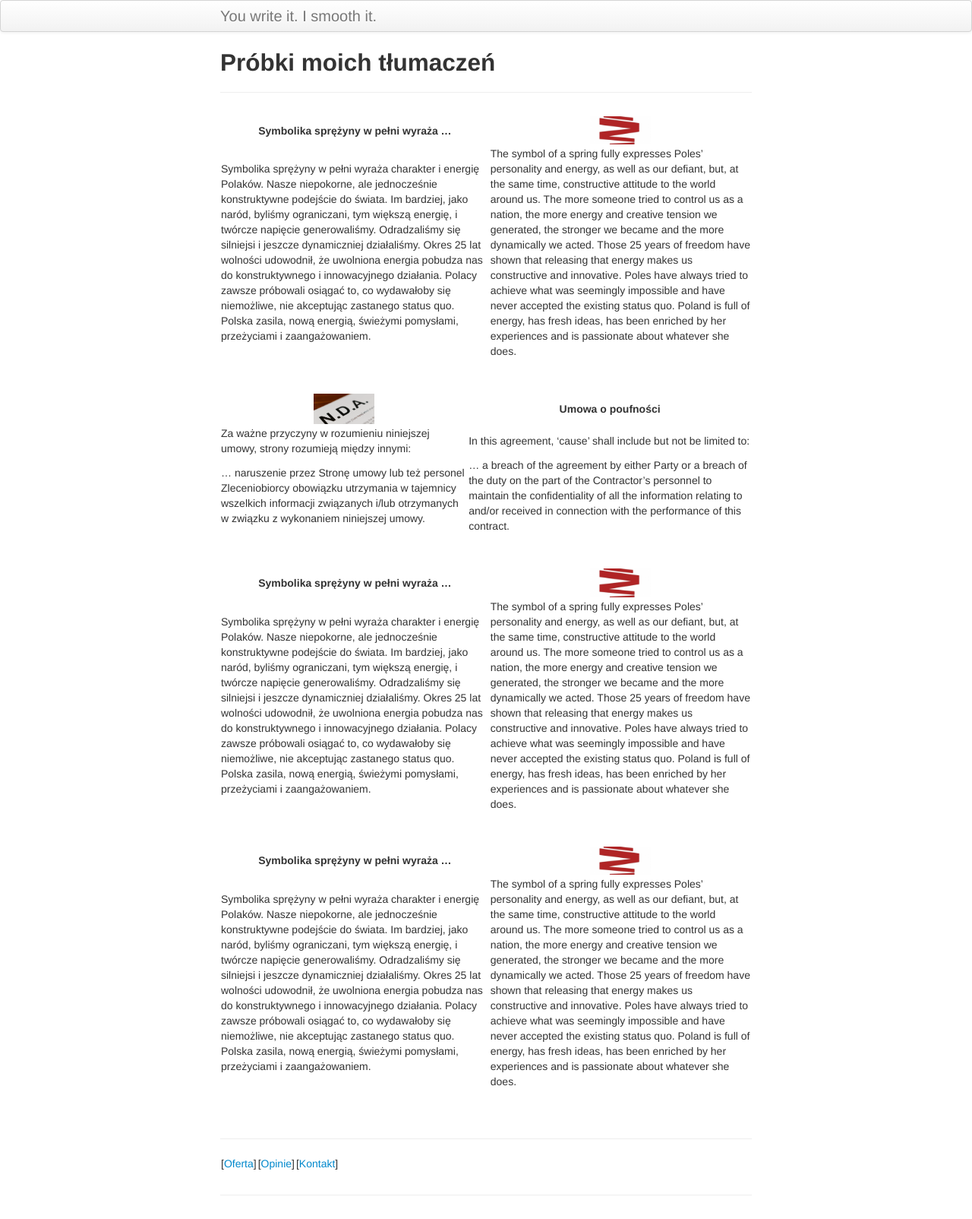
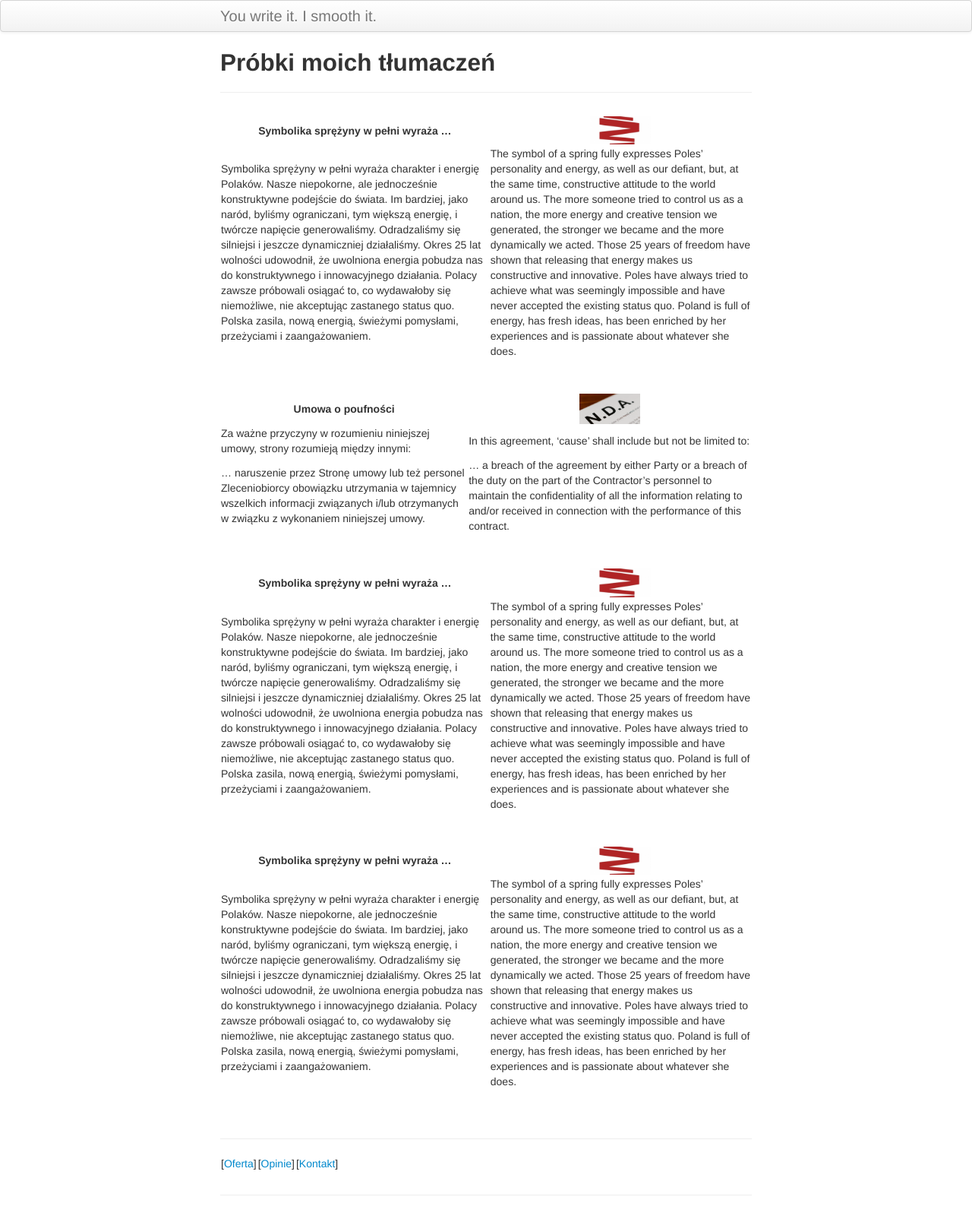
Before and after one commit to StephenEastham/StephenEastham.github.io, a Jekyll site: the page built from pages/probki.md, in a window 1280 px wide. Shown: the whole page at 76% size. Built offline with Jekyll 4.4.1, drawn with Linux system fonts in a browser that asks for light colours.

Commit message:
Update probki.md

```diff
--- a/pages/probki.md
+++ b/pages/probki.md
@@ -11,7 +11,7 @@ Symbolika sprężyny w pełni wyraża charakter i energię Polaków. Nasze niepo
  |
 
 
-![](../images/nda.png){: width="80" height="60" style="display: block; margin: auto"}|Umowa o poufności
+Umowa o poufności|![](../images/nda.png){: width="80" height="60" style="display: block; margin: auto"}
 ---------|---------
 Za ważne przyczyny w rozumieniu niniejszej umowy, strony rozumieją między innymi:|In this agreement, 'cause' shall include but not be limited to:
  ... naruszenie przez Stronę umowy lub też personel Zleceniobiorcy obowiązku utrzymania w tajemnicy wszelkich informacji związanych i/lub otrzymanych w związku z wykonaniem niniejszej umowy.| … a breach of the agreement by either Party or a breach of the duty on the part of the Contractor’s personnel to maintain the confidentiality of all the information relating to and/or received in connection with the performance of this contract.
```
